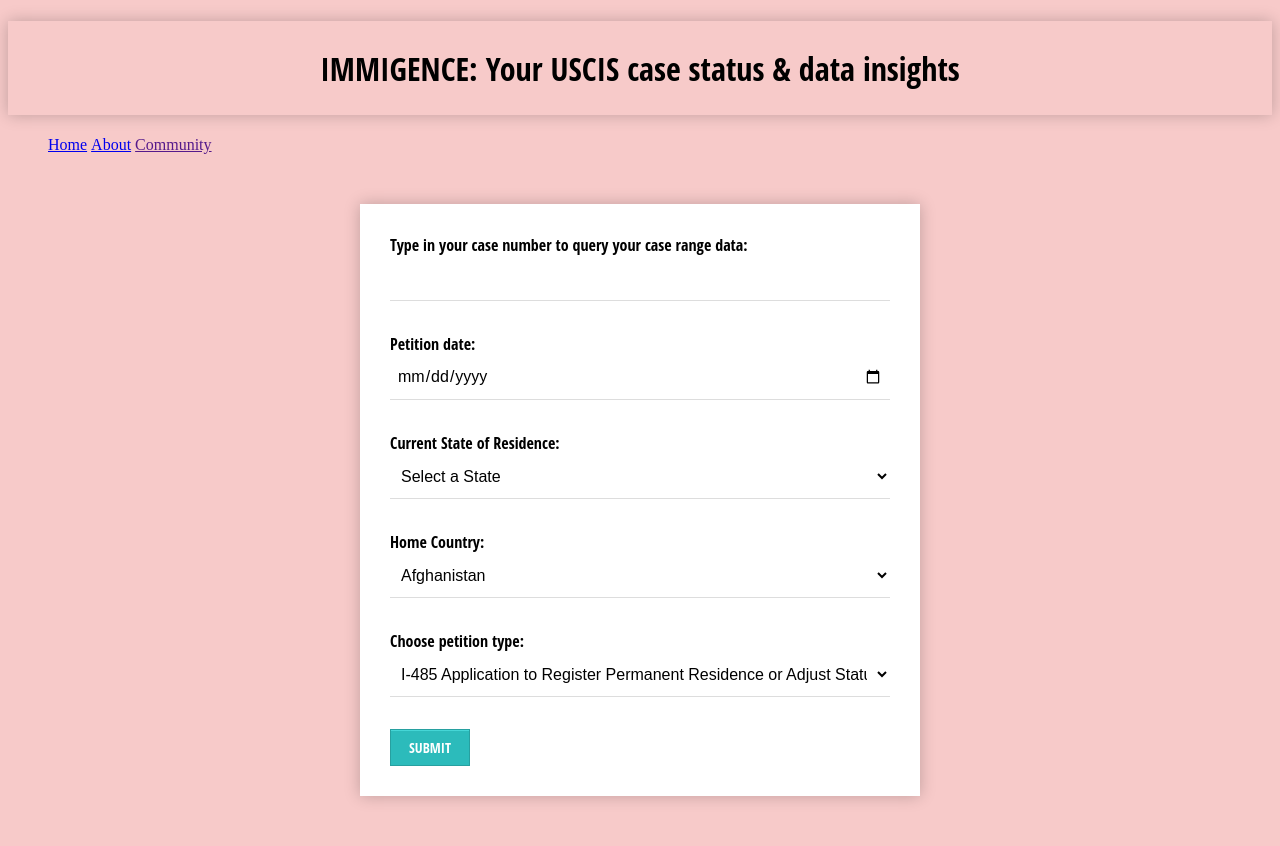
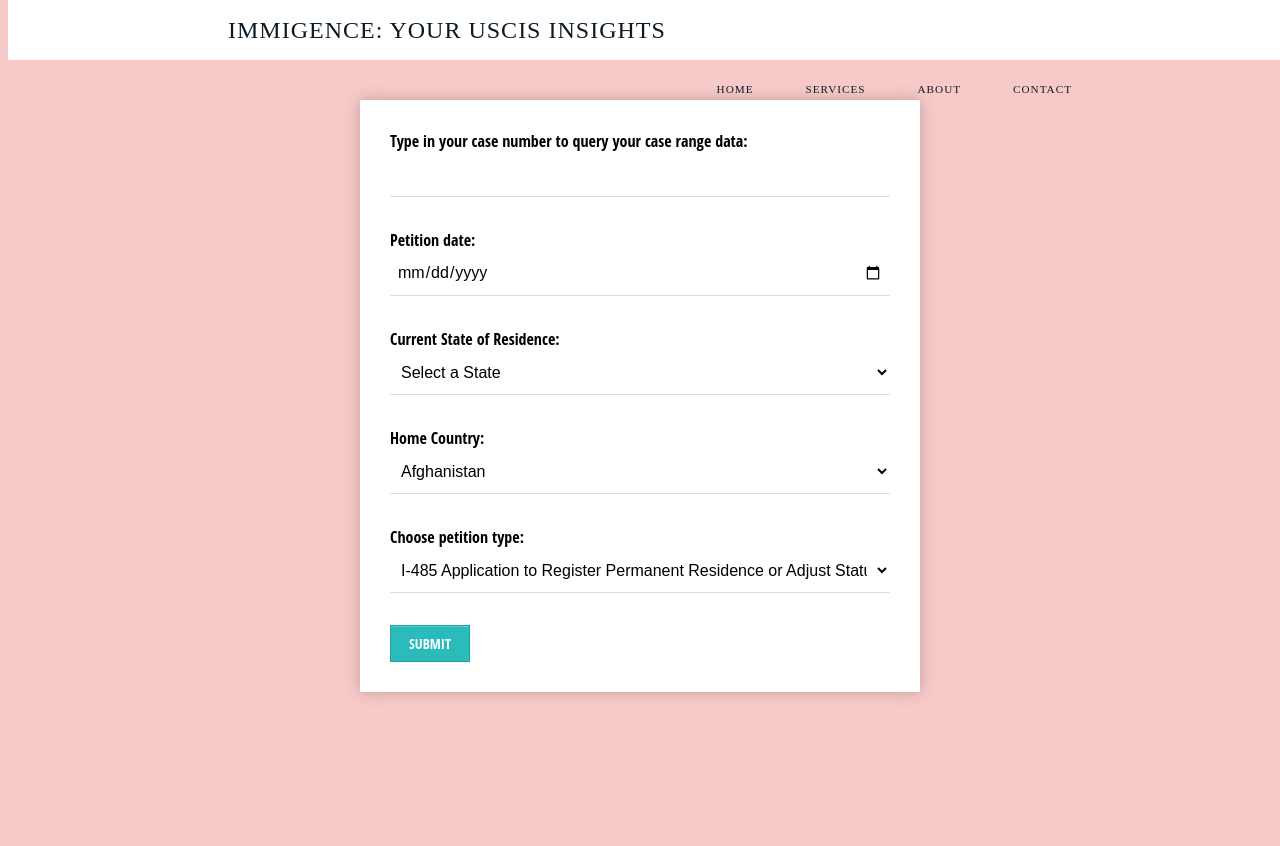
Before and after one commit to iggeehu/Immi-helper, a Flask app: page / in a window 1280 px wide. After the commit the page ends 698 px from the top, so only its background shows below. Run offline with Flask 2, Linux system fonts and the light colour scheme; parts of the project's set-up code (start-up, migrations or seed data) failed here and were passed over; some libraries are stand-ins or nearby versions.

Commit message:
new navbar

```diff
--- a/static/css/caseData.css
+++ b/static/css/caseData.css
@@ -1,4 +1,4 @@
-
+@import "navbar.css";
 @import "compass/css3";
 @import url("https://fonts.googleapis.com/css?family=Lato");
 
@@ -48,7 +48,7 @@
 .tabs {
 position: relative;
 margin: 3rem 0;
-background: #1abc9c;
+background: #6a7ac4;
 height: 14.75rem;
 }
 .tabs::before,
@@ -71,7 +71,7 @@
 line-height: 2.75em;
 height: 3em;
 padding: 0 1.618em;
-background: #1abc9c;
+background: #6a7ac4;
 border-right: 0.125rem solid #16a085;
 color: #fff;
 cursor: pointer;
--- a/static/css/home.css
+++ b/static/css/home.css
@@ -1,14 +1,10 @@
+@import "navbar.css";
+
 body {
 	background-color:#F7CAC9;
 }
 
-ul {
 
-  }
-
-li {
-   display: inline;
-}
 
 h1 {
 	font-family: 'Open Sans Condensed', arial, sans;
@@ -24,7 +20,7 @@
 	width: 500px;
 	padding: 30px;
 	background: #FFFFFF;
-	margin: 50px auto;
+	margin: 100px auto;
 	box-shadow: 0px 0px 15px rgba(0, 0, 0, 0.22);
 	-moz-box-shadow: 0px 0px 15px rgba(0, 0, 0, 0.22);
 	-webkit-box-shadow:  0px 0px 15px rgba(0, 0, 0, 0.22);
@@ -39,6 +35,7 @@
 	font-weight: 100;
 	padding: 20px;
 	margin: -30px -30px 30px -30px;
+
 }
 .form-style-8 input[type="text"],
 .form-style-8 input[type="date"],
--- /dev/null
+++ b/static/css/navbar.css
@@ -0,0 +1,123 @@
+#navbar {
+	background: white;
+	color: rgb(13, 26, 38);
+	position: fixed;
+	top: 0;
+	height: 60px;
+	line-height: 60px;
+	width: 100vw;
+	z-index: 10;
+  }
+
+  .nav-wrapper {
+	margin: auto;
+	text-align: center;
+	width: 70%;
+  } @media(max-width: 768px) {
+	  .nav-wrapper {
+		width: 90%;
+	  }
+	} @media(max-width: 638px) {
+		.nav-wrapper {
+		  width: 100%;
+		}
+	  }
+
+	  a {
+		color: inherit;
+		font-family: inherit;
+		font-size: inherit;
+		text-decoration: none;
+	  }
+
+
+  .logo {
+	float: left;
+	margin-left: 28px;
+	font-size: 1.5em;
+	height: 60px;
+	letter-spacing: 1px;
+	text-transform: uppercase;
+  } @media(max-width: 768px) {
+	  .logo {
+  /*       margin-left: 5px; */
+	  }
+	}
+
+  #navbar ul {
+	display: inline-block;
+	float: right;
+	list-style: none;
+	/* margin-right: 14px; */
+	margin-top: -2px;
+	text-align: right;
+	transition: transform 0.5s ease-out;
+	-webkit-transition: transform 0.5s ease-out;
+  } @media(max-width: 640px) {
+	  #navbar ul {
+		display: none;
+	  }
+	} @media(orientation: landscape) {
+		#navbar ul {
+		  display: inline-block;
+		}
+	  }
+
+  #navbar li {
+	display: inline-block;
+  }
+
+  #navbar li a {
+	color: rgb(13, 26, 38);
+	display: block;
+	font-size: 0.7em;
+	height: 50px;
+	letter-spacing: 1px;
+	margin: 0 20px;
+	padding: 0 4px;
+	position: relative;
+	text-decoration: none;
+	text-transform: uppercase;
+	transition: all 0.5s ease;
+	-webkit-transition: all 0.5s ease;
+  }
+
+  #navbar li a:hover {
+	/* border-bottom: 1px solid rgb(28, 121, 184); */
+	color: rgb(28, 121, 184);
+	transition: all 1s ease;
+	-webkit-transition: all 1s ease;
+  }
+
+  /* Animated Bottom Line */
+  #navbar li a:before, #navbar li a:after {
+	content: '';
+	position: absolute;
+	width: 0%;
+	height: 1px;
+	bottom: -1px;
+	background: rgb(13, 26, 38);
+  }
+
+  #navbar li a:before {
+	left: 0;
+	transition: 0.5s;
+  }
+
+  #navbar li a:after {
+	background: rgb(13, 26, 38);
+	right: 0;
+	/* transition: width 0.8s cubic-bezier(0.22, 0.61, 0.36, 1); */
+  }
+
+  #navbar li a:hover:before {
+	background: rgb(13, 26, 38);
+	width: 100%;
+	transition: width 0.5s cubic-bezier((0.22, 0.61, 0.36, 1));
+  }
+
+  #navbar li a:hover:after {
+	background: transparent;
+	width: 100%;
+	/* transition: 0s; */
+  }
--- a/templates/home.html
+++ b/templates/home.html
@@ -6,35 +6,26 @@
     <meta name="viewport" content="width=device-width, initial-scale=1.0">
     <link rel="stylesheet" href="{{ url_for('static', filename='css/home.css') }}">
     <title>Document</title>
-    <script>
-    //     function passCheck(){
-    //     console.log("passcheck")
-    //     var case_number = document.getElementById('case_number').value;
-    //     var petition_date = document.getElementById('petition_date').value;
+    <script src="https://code.jquery.com/jquery-1.10.2.js"></script>
 
-    //     if(case_number != "" && petition_date!=""){
-    //     console.log("true")
-    //     return true;
-    // }
-    // else{
-    //     alert("Case_number and petition_date are required.");
-    //     console.log("false")
-    //     return false;
-    // }
-}
 
-    </script>
 </head>
 <body>
+    <nav id="navbar" class="">
+        <div class="nav-wrapper">
+          <div class="logo">
+            <a href="#home"><i class="fa fa-angellist"></i>IMMIGENCE: Your USCIS insights</a>
+          </div>
+          <ul id="menu">
+            <li><a href="{{url_for('views.home')}}">Home</a></li>
+            <li><a href="#services">Services</a></li>
+            <li><a href="{{url_for('views.invalid')}}"">About</a></li>
+            <li><a href="#contact">Contact</a></li>
+          </ul>
+        </div>
+      </nav>
 
-<h1>IMMIGENCE: Your USCIS case status & data insights</h1>
-    <ul class = 'navBar'>
-        <li class = 'navItem'><a href="{{url_for('views.home')}}">Home</a></li>
-        <li class = 'navItem'><a href="{{url_for('views.invalid')}}">About</a></li>
-        <li class = 'navItem'><a href="">Community</a></li>
-    </ul>
-
-    <form action="{{ url_for('views.handle_data') }}" method="post" name="user_submission" class="form-style-8" onSubmit="return passCheck()">
+    <form action="{{ url_for('views.handle_data') }}" method="post" name="user_submission" class="form-style-8">
 
         <label for='case_number'>Type in your case number to query your case range data:</label>
             <input type='text' id='case_number' name='case_number' required>
```
Also changed, not shown: templates/about.html (+31 -0 lines), templates/caseData.html (+22 -20 lines), templates/checkBacklater.html (+15 -1 lines), templates/invalid.html (+14 -2 lines), templates/navbar.html (added, +13 -0 lines).
